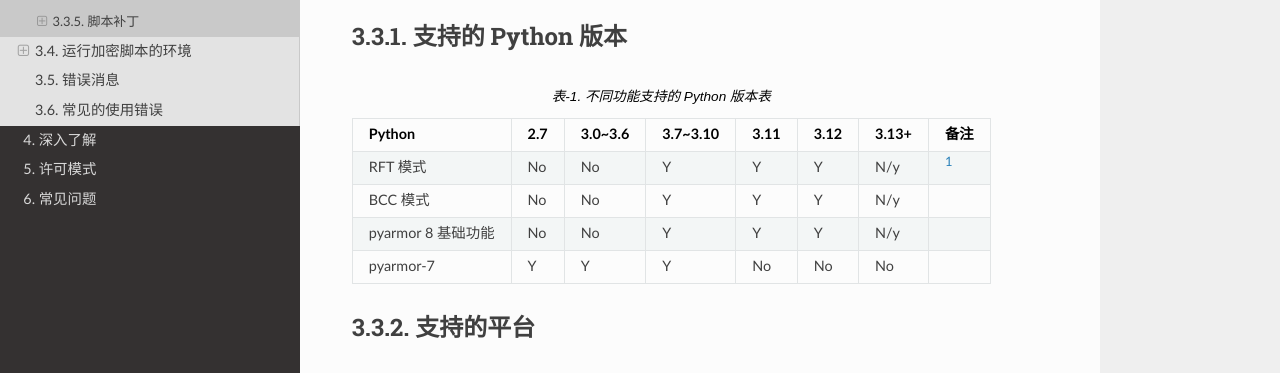
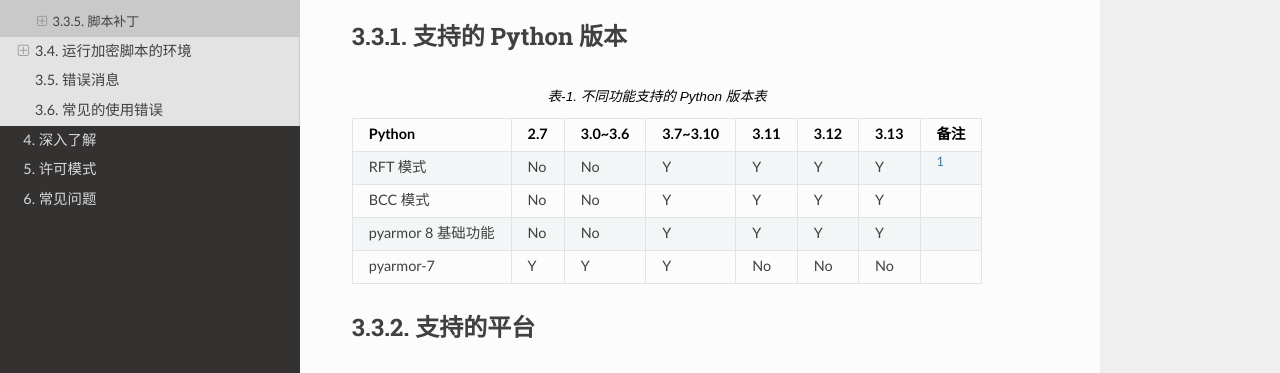
Before and after one commit to dashingsoft/pyarmor-docs-zh, a Sphinx documentation site: the page built from docs/reference/environments.rst, in a window 1280 px wide and 900 px high. Shown: the part 391-764 px from the top of the window. Built offline with Sphinx 7.4.7 and the Read the Docs theme 3.1.0, drawn with Linux system fonts in a browser that asks for light colours.

```diff
--- a/docs/reference/environments.rst
+++ b/docs/reference/environments.rst
@@ -21,11 +21,11 @@
    :widths: auto
 
    ===================  =====  =========  ==========  ======  ======  =======  ==============
-   Python               2.7    3.0~3.6    3.7~3.10     3.11    3.12    3.13+       备注
+   Python               2.7    3.0~3.6    3.7~3.10     3.11    3.12    3.13        备注
    ===================  =====  =========  ==========  ======  ======  =======  ==============
-   RFT 模式              No       No          Y         Y       Y       N/y      [#]_
-   BCC 模式              No       No          Y         Y       Y       N/y
-   pyarmor 8 基础功能     No       No          Y         Y       Y       N/y
+   RFT 模式              No       No          Y         Y       Y       Y        [#]_
+   BCC 模式              No       No          Y         Y       Y       Y
+   pyarmor 8 基础功能     No       No          Y         Y       Y       Y
    pyarmor-7             Y        Y           Y         No      No      No
    ===================  =====  =========  ==========  ======  ======  =======  ==============
 
```
